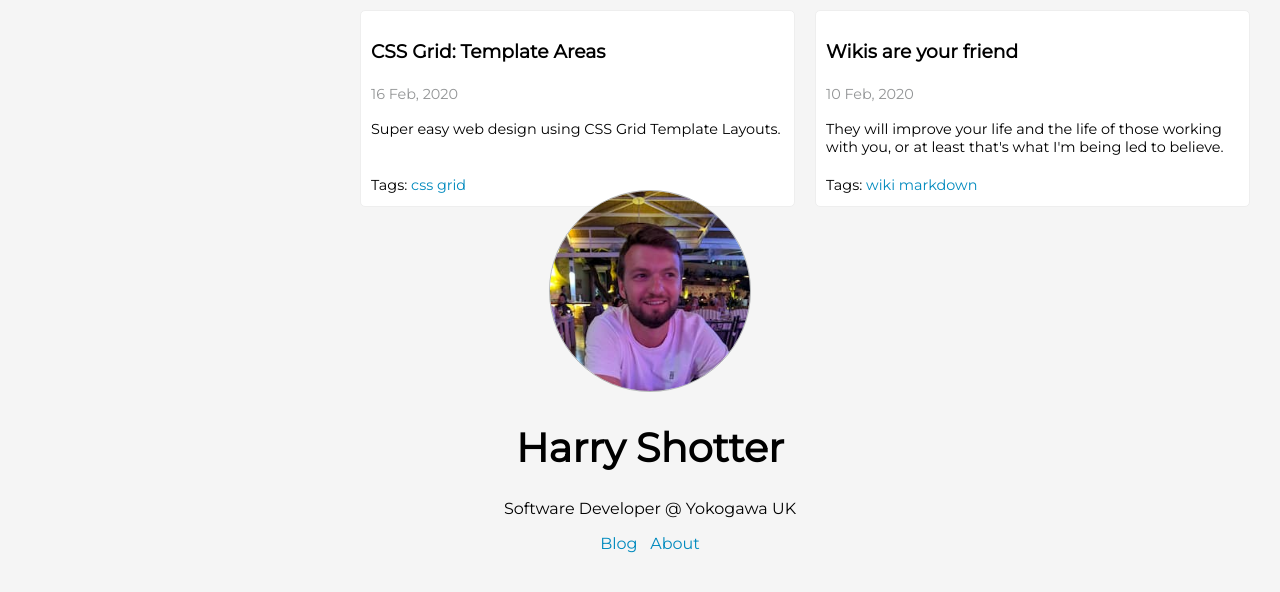
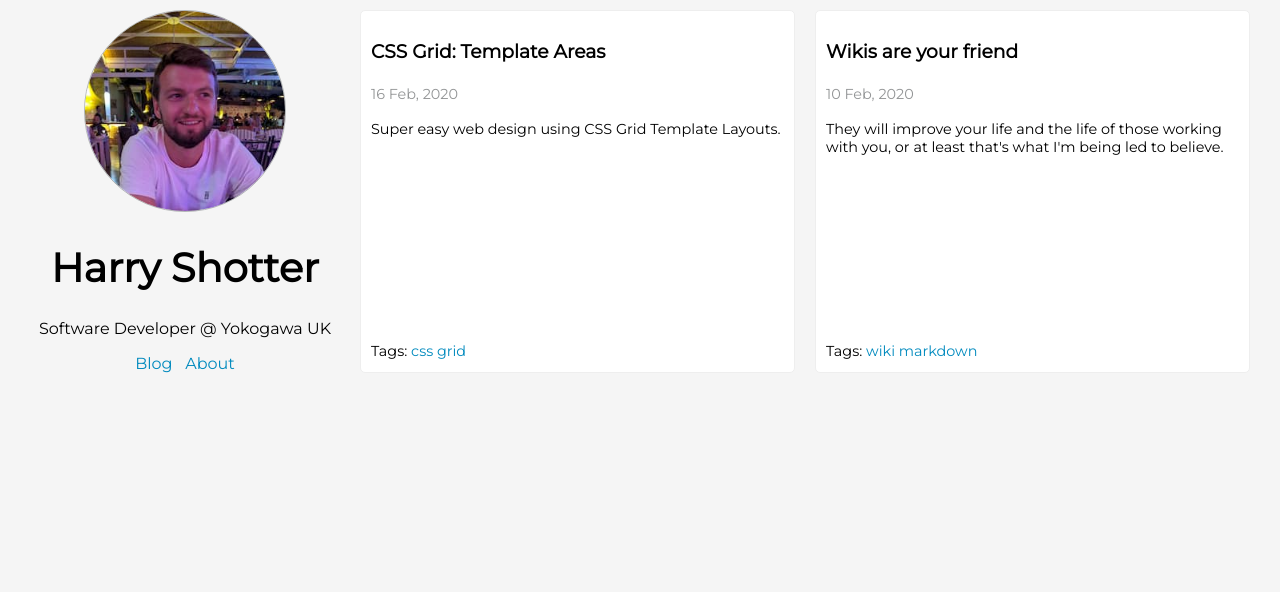
Before and after one commit to harry-shotter/jekyll-blog, a Jekyll site: the page built from index.md, in a window 1280 px wide. Shown: the top 592 px of the page. Built offline with Jekyll 4.4.1, drawn with Linux system fonts in a browser that asks for light colours; nearby versions of some CDN libraries.

Commit message:
updated jekyll and fixed css (temp)

```diff
--- a/assets/css/site.css
+++ b/assets/css/site.css
@@ -37,7 +37,7 @@ header {
     padding: 10px;
     grid-area: header;
     justify-self: center;
-    align-self: center;
+    /* align-self: center; */
     text-align: center;
 }
 
@@ -52,7 +52,7 @@ header {
             top: 20%;
             left: auto;
             margin-left: 20px;
-            position: fixed;
+            /* position: fixed; */
         }
     }
 }
```
Also changed, not shown: Gemfile.lock.
